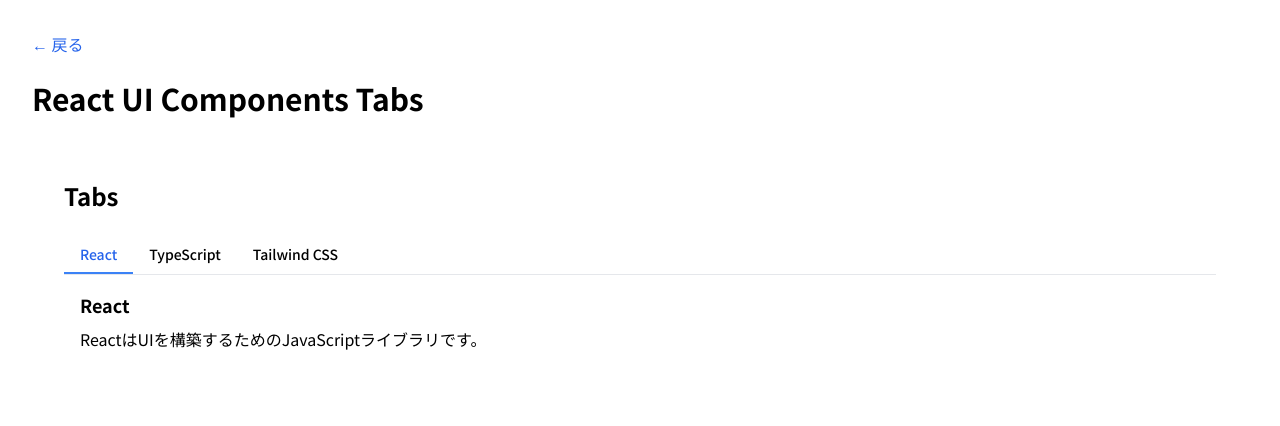
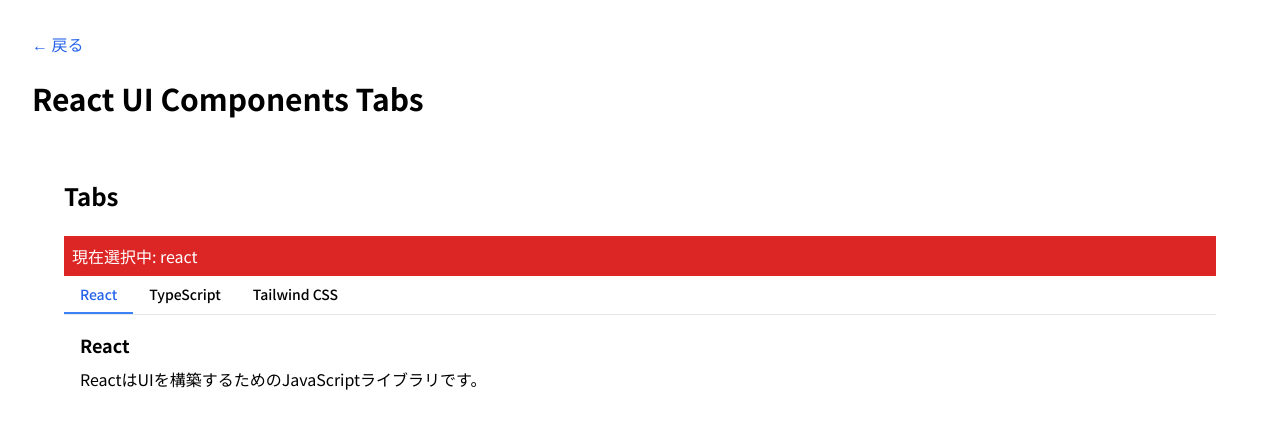
Before and after one commit to remapypapa/tailwind-practice, a React (Vite) app: page /ui/Tabs in a window 1280 px wide. Shown: the top 426 px of the page. Built offline with nearby package versions, Linux system fonts and the light colour scheme; a web font is replaced by a local one.

Commit message:
feat: Support controlled and uncontrolled Tabs

```diff
--- a/src/components/ui/tabs/Tabs.tsx
+++ b/src/components/ui/tabs/Tabs.tsx
@@ -11,21 +11,42 @@
 
 type TabsProps = {
   items: TabItem[]; //items は TabItem型の配列
+  //最初はどのTabを開いておくか
   defaultValue?: string;
+  //現在どのTabを選択しているか
+  value?: string; //追加
+  onChange?: (value: string) => void; //追加
   className?: string;
 };
 
-export default function Tabs({ items, defaultValue, className }: TabsProps) {
-  //最重要
-  //const [state, setState] = useState(初期値); が基本系
-  //defaultValue ?? items[0]?.id は、初期値を示している
-  //defaultValueが nullでもundefinedでもなければdefaultValueを使う。そうでなければitems[0]?.idを使う。
-  //??は Null合体演算子（Nullish Coalescing Operator）
-  //items[0]?.id は、最初の要素のid の意味、?. はオプショナルチェーン
-  //items[0].id にすると、items[0]が存在しない場合にエラーになる可能性があるが、
-  //items[0]?.id にすることで、items[0]が存在しない場合にundefinedになる
-  //const [activeTab, setActiveTab] = useState<string>();なので、開くのは1つのみ
-  const [activeTab, setActiveTab] = useState(defaultValue ?? items[0]?.id);
+export default function Tabs({
+  items,
+  defaultValue,
+  value,
+  onChange,
+  className,
+}: TabsProps) {
+  //internalValue は、Tabs自身が管理している現在のTab
+  //defaultValue="react"なら、internalValue → "react"
+  //TypeScriptをクリック → setInternalValue("typescript"); となる
+  const [internalValue, setInternalValue] = useState(
+    defaultValue ?? items[0]?.id,
+  );
+  //現在値value が存在すれば value を使い、なければ internalValue を使う
+  //親から activeTab を渡されることで、value値が入る → 初期値は"react"
+  //つまり、Controlledなら親のState、Uncontrolledなら内部Stateを使う
+  const activeTab = value ?? internalValue;
+  //Tabをクリックすると、onClick={() => handleChange(item.id)}が実行される
+  //TypeScriptをクリック → handleChange("typescript")
+  //その中で、setInternalValue("typescript"); と onChange?.("typescript"); を実行
+  const handleChange = (nextValue: string) => {
+    setInternalValue(nextValue);
+    //重要、if (onChange) {onChange(nextValue);} と同じ意味
+    //つまり、onChangeが渡されている場合だけ実行します。
+    //<Tabs items={items}/> なら onchangeはない、よって何もしない
+    //一方、<Tabs items={items} onChange={(value) => {console.log(value); }}/> なら 実行される
+    onChange?.(nextValue);
+  };
 
   return (
     <div className={cn("w-full", className)}>
@@ -36,7 +57,7 @@
           <button
             key={item.id}
             type="button"
-            onClick={() => setActiveTab(item.id)}
+            onClick={() => handleChange(item.id)}
             className={cn(
               "px-4 py-2 text-sm font-medium",
               "border-b-2 border-transparent",
--- a/src/pages/ui/TabsPage.tsx
+++ b/src/pages/ui/TabsPage.tsx
@@ -1,5 +1,6 @@
 import Tabs from "@/components/ui/tabs/Tabs";
 import { cn } from "@/lib/utils";
+import { useState } from "react";
 import { Link } from "react-router-dom";
 
 const items = [
@@ -39,6 +40,28 @@
 ];
 
 export default function TabsPage() {
+  //重要、状態を持つ = 親がStateを持っている
+  /*Tabクリック
+   ↓
+Tabs
+   ↓
+onChange("typescript")
+   ↓
+TabsPage
+   ↓
+setActiveTab("typescript")
+   ↓
+再レンダリング
+   ↓
+Tabsにvalue="typescript"
+   ↓
+TypeScript Panel表示
+
+という流れになり、これがReactにおける Stateのリフトアップ（State Lifting） の基本的な考え方
+複数のUIで同じStateを使いたいなら、共通の親へStateを持ち上げる
+*/
+  //activeTabの初期値は、"react"、つまり読み込み時はReact タブが開いている
+  const [activeTab, setActiveTab] = useState("react");
   return (
     <div className="p-8">
       <Link to="/" className="text-blue-600 hover:underline">
@@ -49,7 +72,10 @@
         <div className={cn("p-8")}>
           <h1 className={cn("mb-6 text-2xl font-bold")}>Tabs</h1>
 
-          <Tabs items={items} defaultValue="react" />
+          <p className="bg-red-600 p-2 text-white">現在選択中: {activeTab}</p>
+
+          {/* value={activeTab}は現在値、onChange={setActiveTab} 値が変更されたことを親に通知 */}
+          <Tabs items={items} value={activeTab} onChange={setActiveTab} />
         </div>
       </div>
     </div>
```
